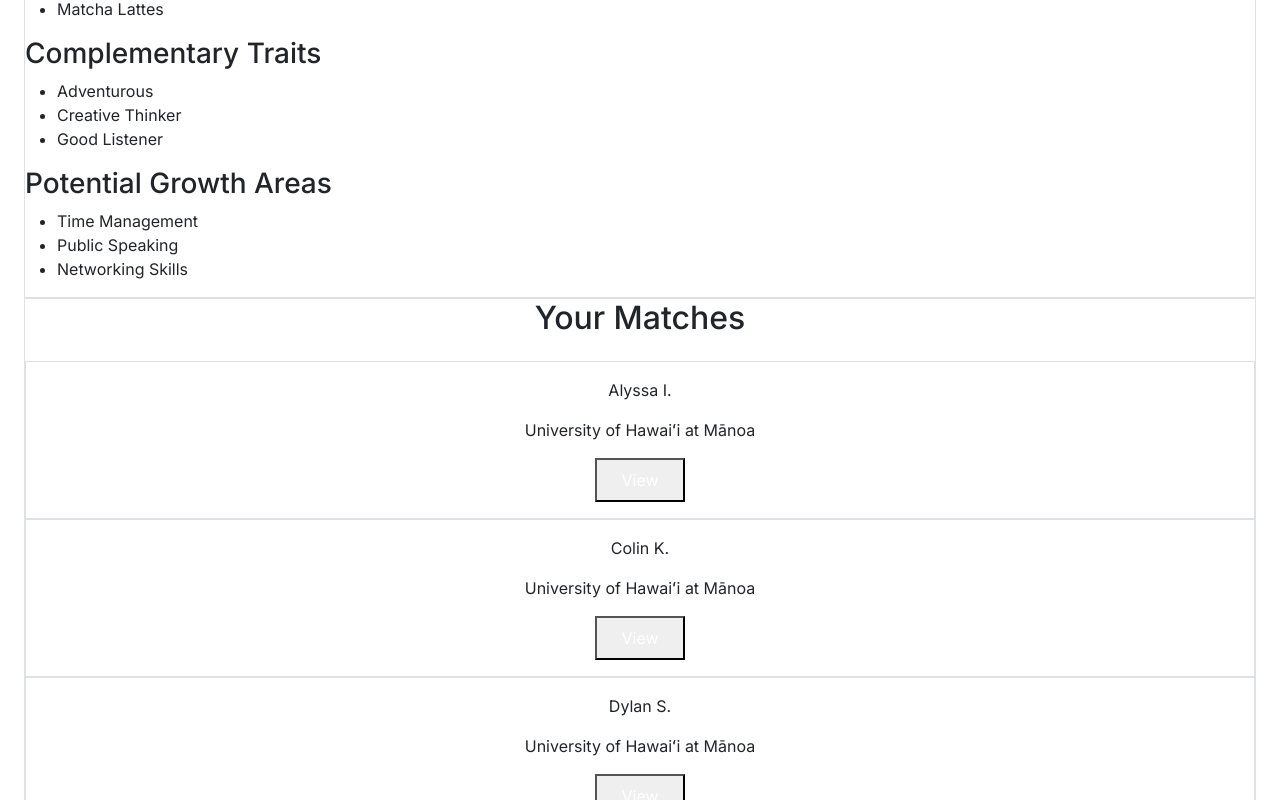
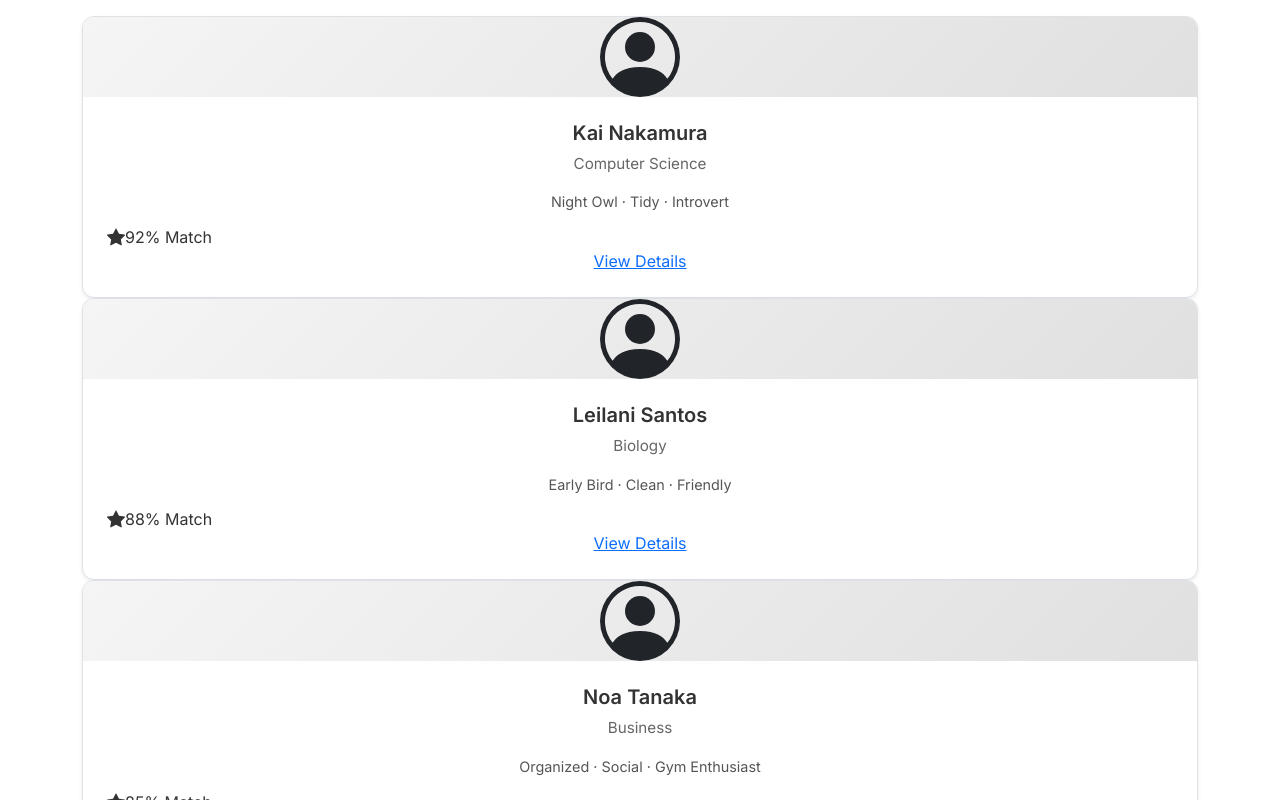
Before and after one commit to manoaroomiematch/manoaroomiematch, a Next.js app: page /profile in a window 1280 px wide. Shown: the part 620-1420 px from the top of the page. Built offline with nearby package versions, Linux system fonts and the light colour scheme; no server answers.

Commit message:
Adjusted layout of profile page

```diff
--- a/src/app/profile/page.tsx
+++ b/src/app/profile/page.tsx
@@ -3,14 +3,13 @@
 import UserOverviewCard from '@/components/UserOverviewCard';
 import CompatibilityCard from '@/components/CompatibilityCard';
 import MatchesCardOverview from '@/components/MatchesCardOverview';
+import { Container } from 'react-bootstrap';
 
-export default function ProfilePage() {
-  return (
-    <div className="min-h-screen bg-gray-50 py-12 px-4 flex justify-center">
-      <div className="w-full max-w-6xl grid grid-cols-1 md:grid-cols-3 gap-8">
-
+const ProfilePage = () => (
+  <>
+    <Container className="d-flex align-items-center">
       {/* LEFT COLUMN */}
-        <div className="md:col-span-2 space-y-8">
+      <div className="w-100 mb-4 flex-row">
         {/*
         John Doe is just a mock up user data for demonstration purposes.
         Will need to fetch this data from your backend database or user session.
@@ -26,14 +25,15 @@ export default function ProfilePage() {
       </div>
 
       {/* RIGHT COLUMN */}
-        <div className="md:col-span-1">
+      <div className="w-100 mb-4 flex-row">
         <CompatibilityCard />
       </div>
-
-        <div className="text-center">
+    </Container>
+    <Container>
+      <div className="w-100 text-center">
         <MatchesCardOverview />
       </div>
-      </div>
-    </div>
+    </Container>
+  </>
 );
-}
+export default ProfilePage;
--- a/src/components/MatchesCardOverview.tsx
+++ b/src/components/MatchesCardOverview.tsx
@@ -1,34 +1,112 @@
 'use client';
 
-export default function MatchesList() {
-// Mocked match data
-  const matches = [
-    { name: 'Alyssa I.', school: 'University of Hawaiʻi at Mānoa' },
-    { name: 'Colin K.', school: 'University of Hawaiʻi at Mānoa' },
-    { name: 'Dylan S.', school: 'University of Hawaiʻi at Mānoa' },
+import Image from 'next/image';
+import Link from 'next/link';
+import { PersonCircle, StarFill } from 'react-bootstrap-icons';
+
+interface Match {
+  id: number;
+  name: string;
+  major: string;
+  traits: string[];
+  matchPercentage: number;
+  photoUrl: string | null;
+}
+
+const matches: Match[] = [
+  {
+    id: 1,
+    name: 'Kai Nakamura',
+    major: 'Computer Science',
+    traits: ['Night Owl', 'Tidy', 'Introvert'],
+    matchPercentage: 92,
+    photoUrl: null,
+  },
+  {
+    id: 2,
+    name: 'Leilani Santos',
+    major: 'Biology',
+    traits: ['Early Bird', 'Clean', 'Friendly'],
+    matchPercentage: 88,
+    photoUrl: null,
+  },
+  {
+    id: 3,
+    name: 'Noa Tanaka',
+    major: 'Business',
+    traits: ['Organized', 'Social', 'Gym Enthusiast'],
+    matchPercentage: 85,
+    photoUrl: null,
+  },
 ];
+const MatchesCardOverview: React.FC = () => {
+    return (
+      <div>
+        <h2 className=" font-semibold mb-4">Your Matches</h2>
 
-  return (
-    <div className="border rounded-xl p-6 bg-white shadow-md">
-      <h2 className="text-xl font-semibold mb-4">Your Matches</h2>
-
-      <div className="space-y-3">
-        {matches.map((m) => (
+        <div className="
+          grid
+          grid-cols-1
+          sm:grid-cols-2
+          lg:grid-cols-3
+          gap-6
+        "
+        >
+          {matches.map((match) => (
             <div
-            key={`${m.name}-${m.school}`}
-            className="flex items-center justify-between border p-3 rounded-lg"
+              key={match.id}
+              className="match-card bg-white border rounded-xl shadow-sm"
             >
-            <div>
-              <p className="font-medium">{m.name}</p>
-              <p className="text-sm text-gray-600">{m.school}</p>
+              {/* PHOTO SECTION */}
+              <div className="match-photo-container relative w-full pt-[100%] bg-gray-100">
+                {match.photoUrl ? (
+                  <Image
+                    src={match.photoUrl}
+                    alt={`${match.name} photo`}
+                    fill
+                    className="object-cover"
+                  />
+                ) : (
+                  <div className="match-photo-placeholder absolute inset-0 flex">
+                    <PersonCircle size={80} className="text-gray-400" />
+                  </div>
+                )}
               </div>
 
-            <button type="button" className="px-4 py-2 bg-blue-500 text-white rounded-lg hover:bg-blue-600">
-              View
-            </button>
+              {/* CONTENT */}
+              <div className="p-4">
+                <h3 className="match-name">{match.name}</h3>
+                <p className="match-major">{match.major}</p>
+
+                <p className="match-traits mt-2">
+                  {match.traits.join(' · ')}
+                </p>
+
+                <div className="match-percentage mt-2">
+                  <StarFill size={18} className="text-yellow-500 mr-1" />
+                  <span className="font-semibold">
+                    {match.matchPercentage}
+                    % Match
+                  </span>
+                </div>
+
+                <Link
+                  href={`/profile/${match.id}`}
+                  className="
+                    mt-3 block
+                    text-blue-600
+                    font-medium px-3 py-2 rounded-lg text-center
+                    hover:bg-blue-50 transition
+                  "
+                >
+                  View Details
+                </Link>
+              </div>
             </div>
           ))}
         </div>
       </div>
     );
   }
+
+export default MatchesCardOverview;
```
Lines whose indentation alone changed are shown as unchanged.
